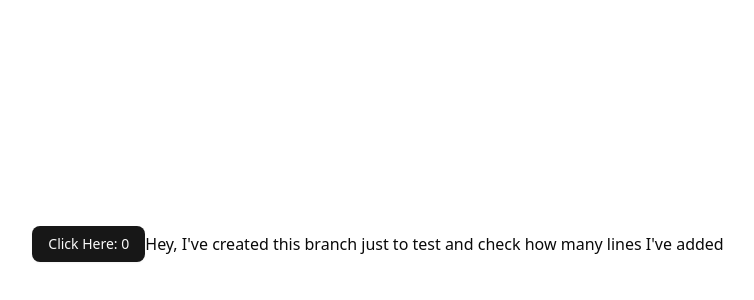
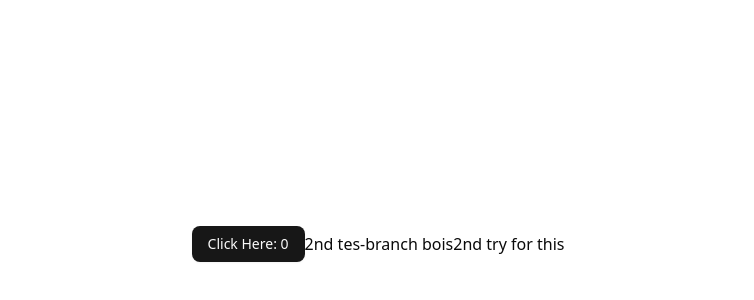
Before and after one commit to khushal-winner/Volt, a Next.js app: page / in a window 1280 px wide. Shown: the part 156-456 px from the top of the page, without its empty margins (262-1016 px from the left). Built offline with nearby package versions, Linux system fonts and the light colour scheme.

Commit message:
Finished work on test-branch-2

```diff
--- a/app/page.js
+++ b/app/page.js
@@ -14,10 +14,8 @@ export default function Home() {
         Click Here: {count}
       </Button>
 
-      <h1>
-        Hey, I've created this branch just to test and check how many lines I've
-        added
-      </h1>
+      <h2>2nd tes-branch bois</h2>
+      <h2>2nd try for this</h2>
     </div>
   );
 }
```
